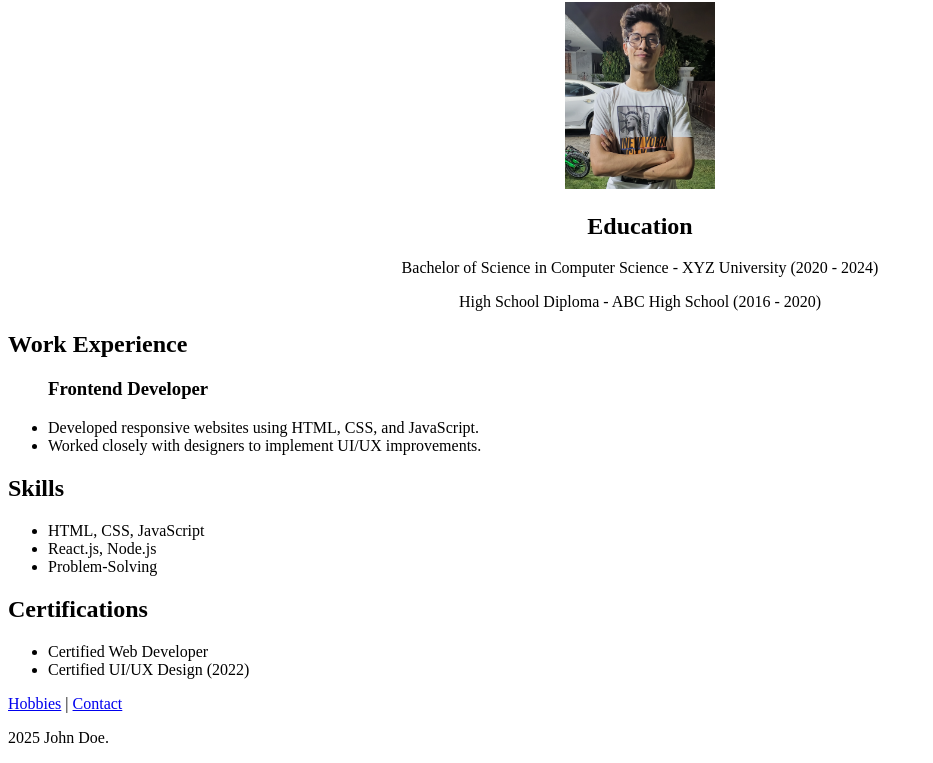
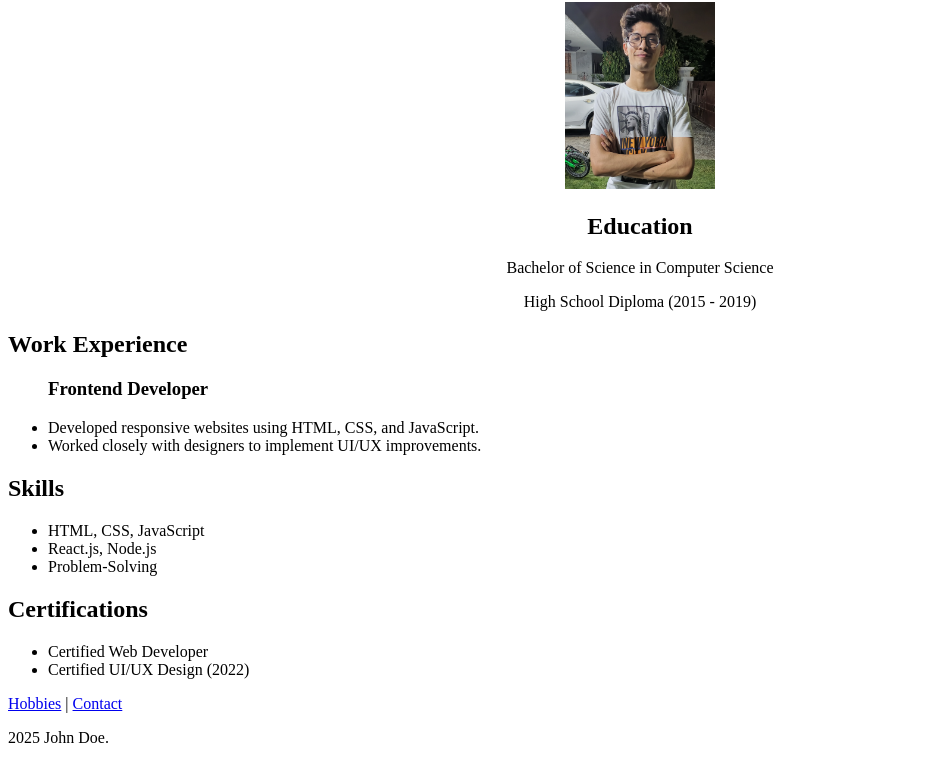
Before and after one commit to SyedAlee55/Basic-Resume-Webpage, a plain HTML site: page Resume/index.html in a window 1280 px wide. Shown: the part 65-828 px from the top of the page, without its empty margins (0-933 px from the left). Drawn offline with Linux system fonts and the light colour scheme.

Commit message:
Update index.html

```diff
--- a/Resume/index.html
+++ b/Resume/index.html
@@ -31,8 +31,8 @@
 
     <section class="Education">
         <h2>Education</h2>
-            <p>Bachelor of Science in Computer Science - XYZ University (2020 - 2024)</p>
-            <p>High School Diploma - ABC High School (2016 - 2020)</p>
+            <p>Bachelor of Science in Computer Science </p>
+            <p>High School Diploma (2015 - 2019)</p>
     </section>
 
     <section class="Experience">
```
